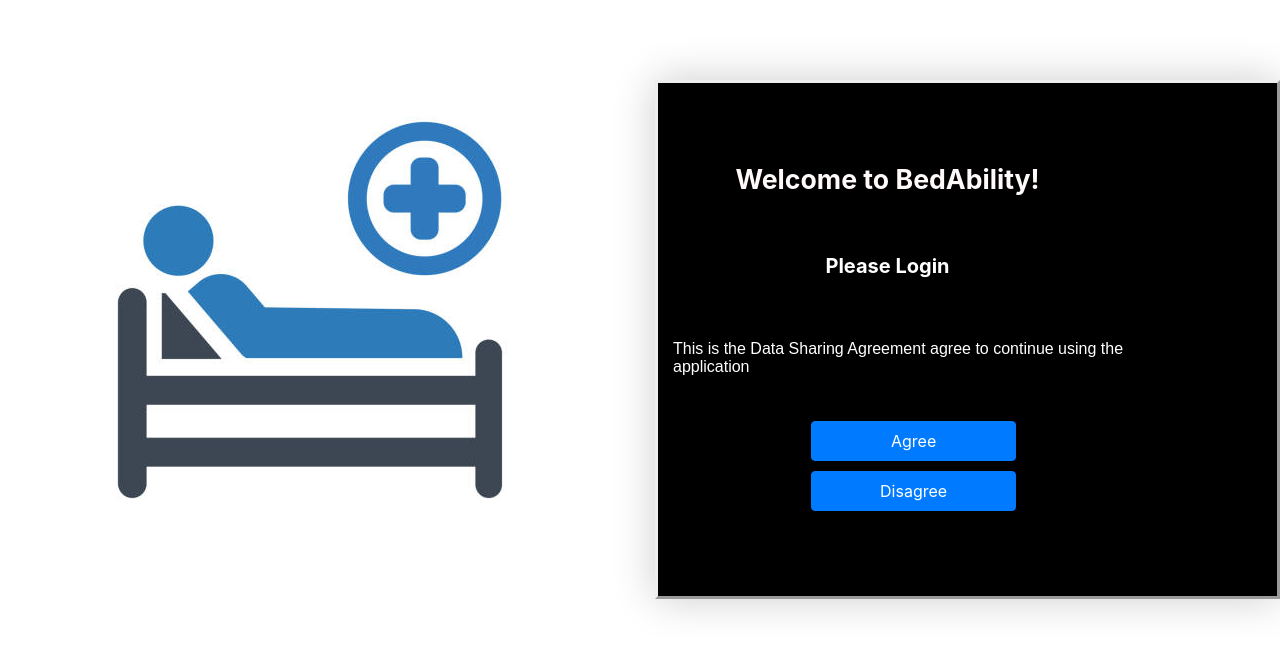
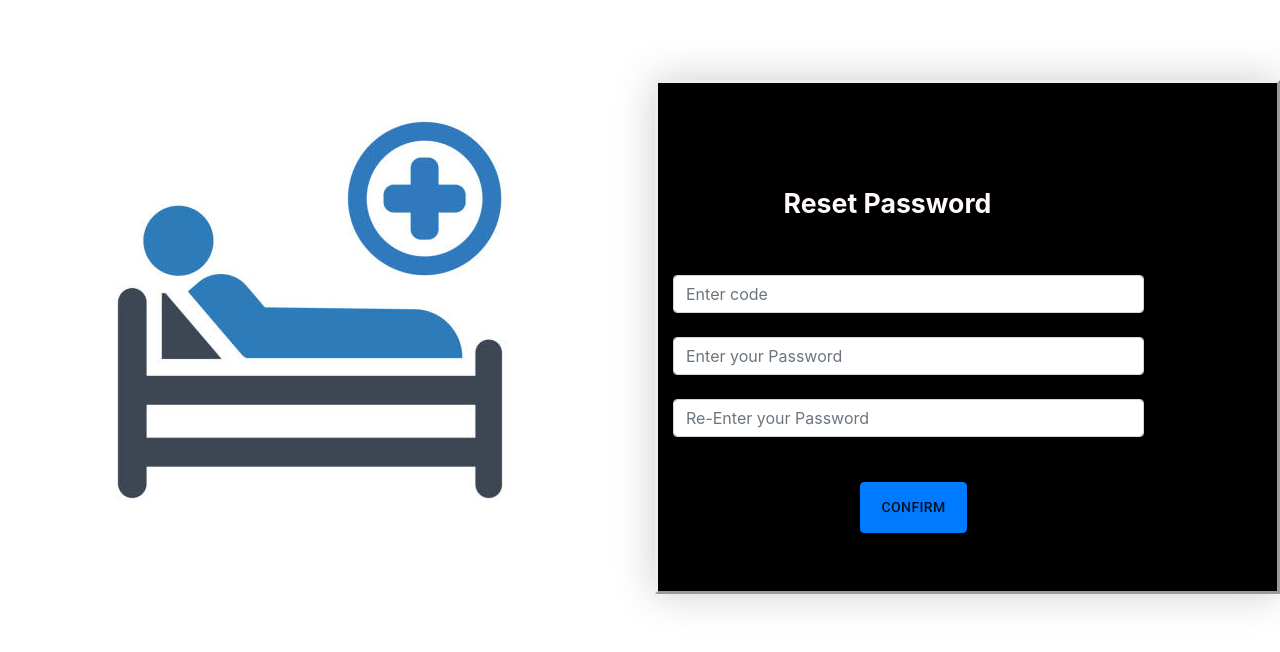
Before and after one commit to CMSC-129-Sprint-Works/BedAbility, a React (Create React App) app in the folder patient/: page / in a window 1280 px wide. Both pictures are taken after a click on the button "Forget your password?". Shown: the top 652 px of the page. Built offline with nearby package versions, Linux system fonts and the light colour scheme.

Commit message:
update forgetPassword.js

```diff
--- a/patient/src/component/CreateAccount.js
+++ b/patient/src/component/CreateAccount.js
@@ -18,6 +18,7 @@ export class CreateAccount extends Component {
   render() {
     const { values, handleChange } = this.props;
     return (
+      <>
       <Container className = "App-container">
         <MuiThemeProvider>
         <br/>
@@ -27,83 +28,100 @@ export class CreateAccount extends Component {
             <br/>
             <Form.Control
               placeholder="Enter Your Full Name"
-              label="Full Name" //Occupation
-              onChange={handleChange('fullName')} //occupation
+              label="Full Name"
+              onChange={handleChange('fullName')}
               defaultValue={values.fullName}
               margin="normal"
               fullWidth
+              required
             />
             <br />
             <Form.Control
               placeholder="Enter your Age"
               label="Age"
-              onChange={handleChange('age')} //city
+              onChange={handleChange('age')}
               defaultValue={values.age}
               margin="normal"
               fullWidth
+              required
             />
             <br />
             <Form.Control
               placeholder="Enter Your Complete Address"
               label="Address"
-              onChange={handleChange('address')} //bio
+              onChange={handleChange('address')}
               defaultValue={values.address}
               margin="normal"
               fullWidth
+              required
             />
             <br />
             <Form.Control
               placeholder="Enter your Position / Occupation"
               label="Position"
-              onChange={handleChange('position')} //bio
+              onChange={handleChange('position')}
               defaultValue={values.position}
               margin="normal"
               fullWidth
+              required
             />
              <br />
+            <Form.Control
+              placeholder="Contact Number"
+              label="contactNumber"
+              onChange={handleChange('contactNumber')}
+              defaultValue={values.contactNumber}
+              margin="normal"
+              fullWidth
+              required
+            />
+            <br />
              <Form.Control
               placeholder="Enter your UserName"
               label="UserName"
-              onChange={handleChange('userName')} //bio
+              onChange={handleChange('userName')}
               defaultValue={values.userName}
               margin="normal"
               fullWidth
+              required
             />
              <br />
             <Form.Control
               placeholder="Enter your Password"
               label="Password"
               type = "password"
-              onChange={handleChange('passWord')} //bio
+              onChange={handleChange('passWord')}
               defaultValue={values.passWord}
               margin="normal"
               fullWidth
+              required
             />
              <br />
              <Form.Control
               placeholder="Re-Enter your Password"
-              label="RePassword"
+              label="confrirmPassword"
               type = "password"
-              onChange={handleChange('repassWord')} //bio
-              defaultValue={values.repassWord}
+              onChange={handleChange('confirmPassword')}
+              defaultValue={values.confirmPassword}
               margin="normal"
               fullWidth
+              required
             />
              <br />
             <div className = "App-button">
               <MDBBtn>
                 <Button onClick={this.back}>
                   CANCEL</Button>
-            X
-                <Button
-                type = "button"
-                  onClick={this.continue}
+              </MDBBtn>
+              <MDBBtn>
+                <Button onClick={this.continue}
                   >CONTINUE</Button>
                 </MDBBtn>
             </div>
         </Form>
       </MuiThemeProvider>
       </Container>
+      </>
     );
   }
 }
--- a/patient/src/component/ForgetPassword.js
+++ b/patient/src/component/ForgetPassword.js
@@ -1,71 +1,70 @@
 import React, { Component } from 'react';
-import {ThemeProvider as MuiThemeProvider, Form, Button} from 'react-bootstrap';
+import { ThemeProvider as MuiThemeProvider } from '@material-ui/core/styles';
+import Button from '@material-ui/core/Button';
+import {Container, Form} from 'react-bootstrap';
 import { MDBBtn } from 'mdb-react-ui-kit';
 
-export class ForgetPassword extends Component { //
+export class ForgetPassword extends Component {
   continue = e => {
     e.preventDefault();
     this.props.nextStep();
   };
 
+  back = e => {
+    e.preventDefault();
+    this.props.prevStep();
+  };
+
   render() {
     const { values, handleChange } = this.props;
     return (
-      <MuiThemeProvider>
-        <>
+      <Container className = "App-container">
+        <MuiThemeProvider>
         <br/>
-        <h1>Welcome to BedAbility! Please Login</h1>
-        <Form style={{width:"80%", marginLeft:"0%", marginTop:"10%"}}>
+        <h1 className = "App-welcome">Reset Password</h1>
+        <Form style={{width:"80%", marginLeft:"0%", marginTop:"0%"}}>
+            <br/>
             <Form.Control
-              placeholder="Code" //
-              label="Code" //First Name
-              onChange={handleChange('Code')} //firstName
-              defaultValue={values.Code}
+              placeholder="Enter code"
+              label="code"
+              onChange={handleChange('code')} //occupation
+              defaultValue={values.code}
               margin="normal"
               fullWidth
+              required
             />
             <br />
             <Form.Control
-              placeholder="Enter Password"
-              label="Password" // Last Name
-              onChange={handleChange('passWord')} //lastName
+              placeholder="Enter your Password"
+              label="Password"
+              type = "password"
+              onChange={handleChange('passWord')} //bio
               defaultValue={values.passWord}
               margin="normal"
               fullWidth
+              required
             />
-            <br/>
-            <Form.Control
-              placeholder="Confirm Password"
-              label="ConfirmPassword" // Last Name
-              onChange={handleChange('ConfirmpassWord')} //lastName
-              defaultValue={values.passWord}
+             <br />
+             <Form.Control
+              placeholder="Re-Enter your Password"
+              label="RePassword"
+              type = "password"
+              onChange={handleChange('confirmPassword')} //bio
+              defaultValue={values.confirmPassword}
               margin="normal"
               fullWidth
+              required
             />
-            <br />
-            <div class="d-grid gap-2 col-6 mx-auto">
-               <MDBBtn>
-                <Button
-                color="black"
-                type="Submit">LOGIN
-              </Button>
-              </MDBBtn>
-            </div>
-            <br />
-            <h5>Dont have an account?, Create and Register an Account</h5>
-            <br />
-            <div class="d-grid gap-2 col-6 mx-auto">
-               <MDBBtn>
-                <Button
-                color="black"
-               // variant="contained"
-                onClick={this.skip}
-              >CREATE ACCOUNT</Button>
+             <br />
+            <div className = "App-button">
+              <MDBBtn>
+                <Button onClick={this.back}>
+                  CONFIRM</Button>
               </MDBBtn>
             </div>
         </Form>
-        </>
       </MuiThemeProvider>
+      </Container>
     );
   }
 }
--- a/patient/src/component/Login.js
+++ b/patient/src/component/Login.js
@@ -2,9 +2,18 @@ import React, { Component } from 'react';
 import {ThemeProvider as MuiThemeProvider, Form, Button, Container} from 'react-bootstrap';
 
 export class Login extends Component { //
+    skip = e => {
+        e.preventDefault();
+        this.props.skipStep();
+    };
     continue = e => {
         e.preventDefault();
         this.props.nextStep();
+    };
+
+    back = e => {
+        e.preventDefault();
+        this.props.prevStep();
     };
 
     render() {
@@ -23,6 +32,7 @@ export class Login extends Component { //
                         defaultValue={values.userName}
                         margin="normal"
                         fullWidth
+                        required
                         />
                         <br />
                         <Form.Control
@@ -33,6 +43,7 @@ export class Login extends Component { //
                         defaultValue={values.passWord}
                         margin="normal"
                         fullWidth
+                        required
                         />
                         <br/>
                         <div class="d-grid gap-2 col-6 mx-auto">
@@ -45,8 +56,8 @@ export class Login extends Component { //
                                 Forget your password?
                             </Button>
                             <br/>
-                        <Button color="black" variant="link" onClick={this.continue}>
-                            Don't have an account? Create Account
+                            <Button variant="link" onClick={this.skip}>
+                                Don't have an account? Create Account.
                             </Button>
                         </div>
                     </Form>
--- a/patient/src/component/UserForm.js
+++ b/patient/src/component/UserForm.js
@@ -1,9 +1,10 @@
-import React, { Component } from 'react';
+import React, { useState, Component } from 'react';
 import Login from './Login'; //  login
 import CreateAccount from './CreateAccount'; // register
 import ConfirmRegistration from "./ConfirmRegistration"; //confirm registration
 import SuccessfulRegistration from './SuccessfulRegistration'; //  successful Registration
 import DataSharingAgreement from './DataSharingAgreement';
+import ForgetPassword from './ForgetPassword';
 
 
 export class UserForm extends Component {
@@ -14,11 +15,19 @@ export class UserForm extends Component {
     fullName: '',
     address: '',
     position: '',
-    age: '',
+    contactNumber: null,
+    age: null,
+    code: null,
     confirmPassword: '',
   };
 
-
+  //skip the next step
+  skipStep = () => {
+    const { step } = this.state;
+    this.setState({
+      step: step + 2
+    });
+  };
 
   // Proceed to next step
   nextStep = () => {
@@ -42,21 +51,29 @@ export class UserForm extends Component {
   };
 
   render() {
-    const { step } = this.state;
-    const {choice} = this.props;
-    const { userName, passWord, fullName, address, position, age, confirmPassword} = this.state;
-    const values = {userName, passWord, fullName, address, position, age, confirmPassword};
+    const {step} = this.state;
+    const { userName, passWord, fullName, address, position, age, contactNumber, code, confirmPassword} = this.state;
+    const values = {userName, passWord, fullName, address, position, age, contactNumber, code, confirmPassword};
 
     switch (step) {
       case 1:
         return (
           <Login
-            nextStep={this.nextStep}
+            nextStep = {this.nextStep}
+            skipStep={this.skipStep}
             handleChange={this.handleChange}
             values={values}
           />
         );
       case 2:
+        return (
+          <ForgetPassword
+            prevStep = {this.prevStep}
+            handleChange={this.handleChange}
+            values = {values}
+          />
+        );
+      case 3:
         return (
           <DataSharingAgreement
             nextStep={this.nextStep}
@@ -65,7 +82,7 @@ export class UserForm extends Component {
             values={values}
           />
         );
-      case 3:
+      case 4:
         return (
           <CreateAccount
             nextStep={this.nextStep}
@@ -74,7 +91,7 @@ export class UserForm extends Component {
             values={values}
           />
         );
-      case 4:
+      case 5:
         return (
           <ConfirmRegistration
             nextStep={this.nextStep}
@@ -82,14 +99,14 @@ export class UserForm extends Component {
             values={values}
           />
         );
-      case 5:
+      case 6:
         return (
         <SuccessfulRegistration
             nextStep={this.nextStep}
             values={values}
           />
         );
-      case 6:
+      case 7:
         return <UserForm />;
 
       default:
```
Lines whose indentation alone changed are shown as unchanged.
